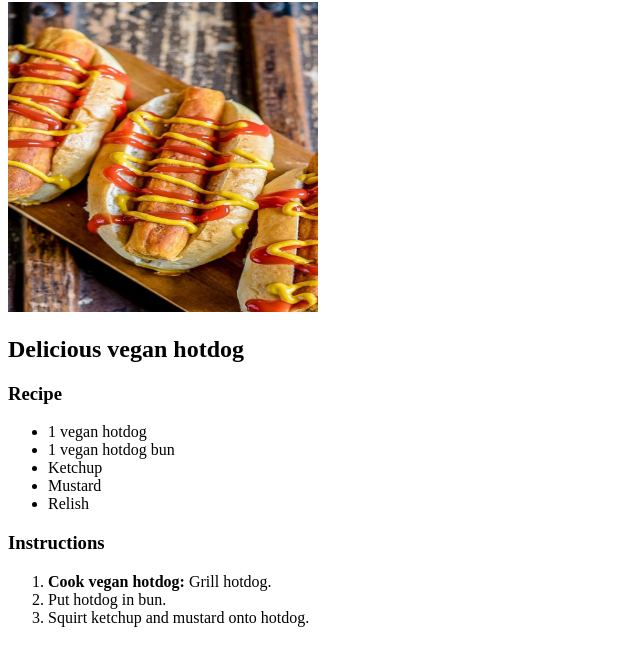
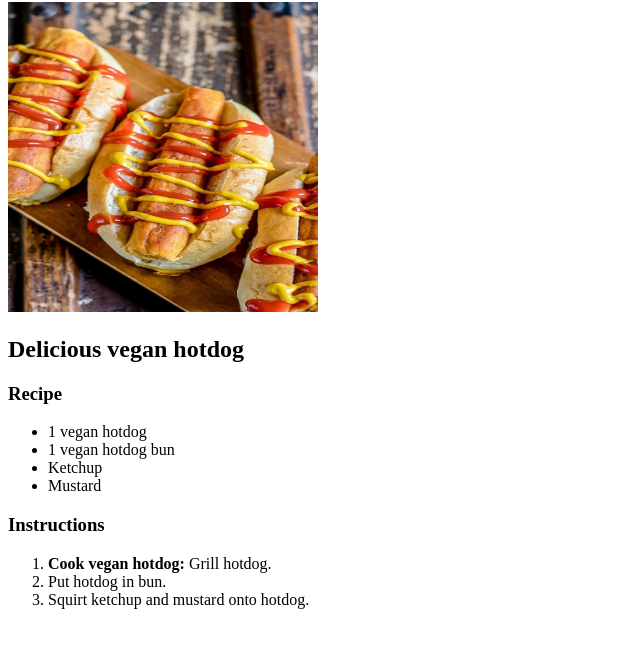
Before and after one commit to shywrd3/odin-recipes, a plain HTML site: page recipes/hotdog.html in a window 1280 px wide. Shown: the part 78-744 px from the top of the page, without its empty margins (0-640 px from the left). Drawn offline with Linux system fonts and the light colour scheme.

Commit message:
Fix hotdog typo

```diff
--- a/recipes/hotdog.html
+++ b/recipes/hotdog.html
@@ -15,7 +15,6 @@
         <li>1 vegan hotdog bun</li>
         <li>Ketchup</li>
         <li>Mustard</li>
-        <li>Relish</li>
     </ul>
     <h3>Instructions</h3>
     <ol>
```
